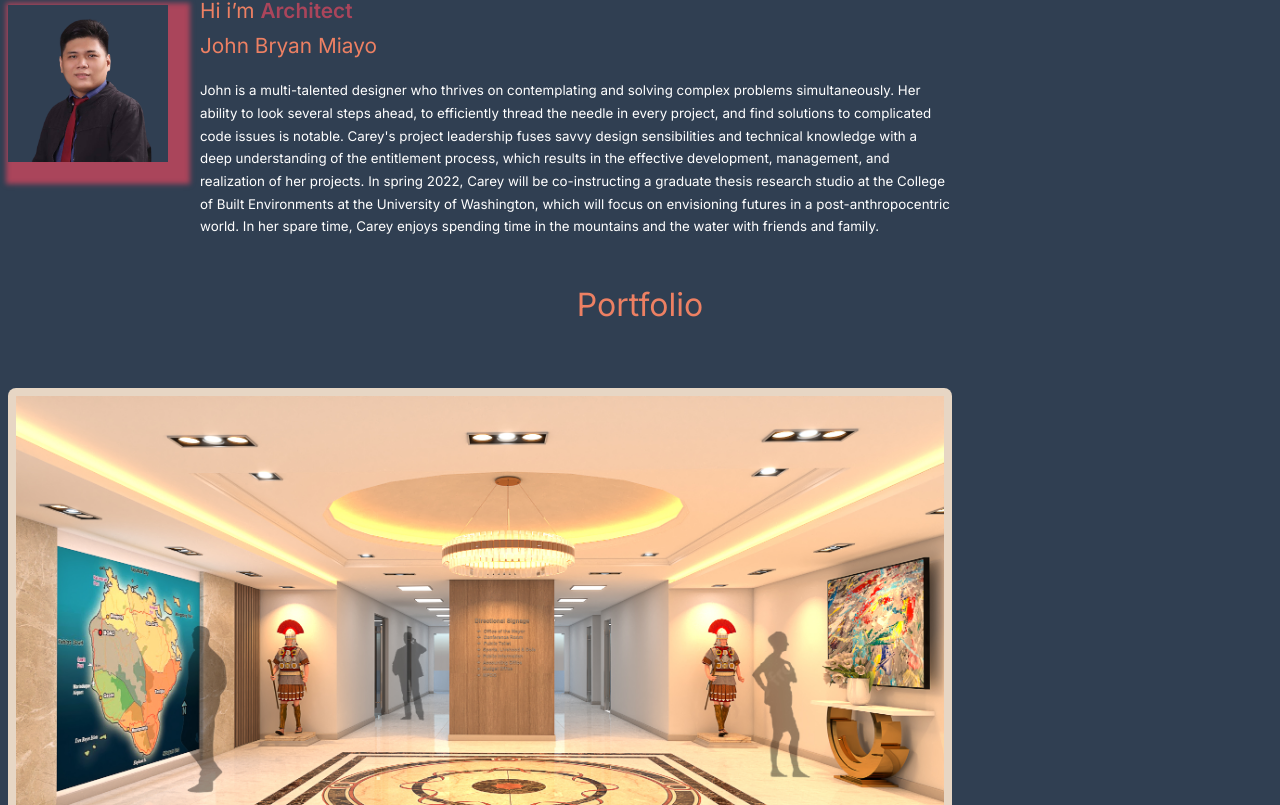
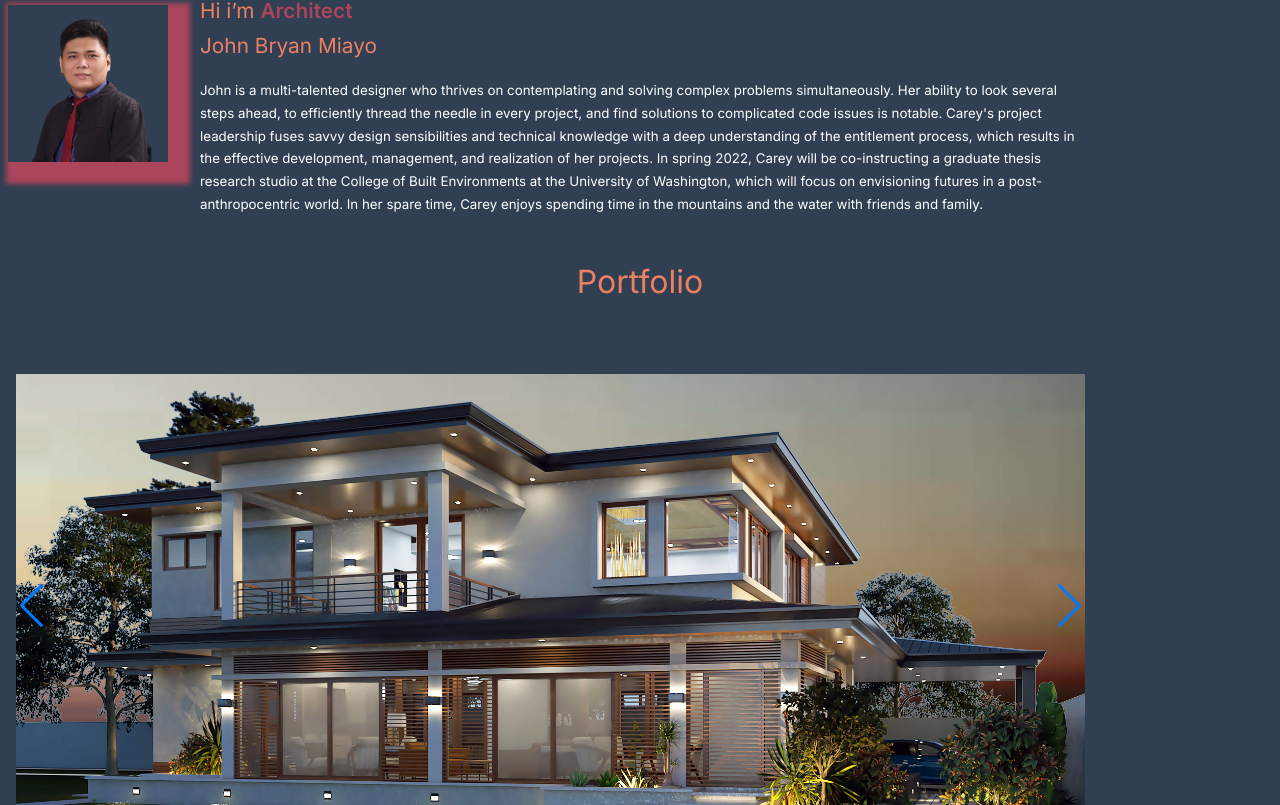
Before and after one commit to jamesmiayo/portfolio_johnbryan, a React (Create React App) app: page / in a window 1280 px wide. Shown: the part 1995-2800 px from the top of the page. Built offline with nearby package versions, Linux system fonts and the light colour scheme; the HTML template or start-up script is replaced by a standard one.

Commit message:
update portf

```diff
--- a/package.json
+++ b/package.json
@@ -12,6 +12,7 @@
     "react-dom": "^18.2.0",
     "react-icons": "^4.12.0",
     "react-scripts": "5.0.1",
+    "swiper": "^11.0.4",
     "web-vitals": "^2.1.4"
   },
   "scripts": {
--- a/src/frames/contact/contact.css
+++ b/src/frames/contact/contact.css
@@ -6,15 +6,16 @@
   position: relative;
 }
 
-form {
+.mail__container form {
   display: flex;
   flex-direction: column;
   gap: 0.5rem;
-  align-content: center;
+  padding: 0 4rem;
 }
+
 #contact > h2 {
   border-bottom: 2px dotted;
-  margin: 0 2rem;
+  margin: 2rem 2rem;
   padding-bottom: 0.2rem;
 }
 
@@ -36,7 +37,7 @@ form {
   padding: 14px 28px;
   font-size: 16px;
   cursor: pointer;
-  width: 160px;
+  width: 8rem;
   align-self: center;
   border-radius: 0.5rem;
   margin: 0.5rem;
@@ -76,6 +77,45 @@ button:hover {
 ::placeholder {
   color: var(--color-red);
   padding-left: 1rem;
+  padding-top: 0.3rem;
   font-size: 0.8rem;
   font-family: 'Inter', sans-serif;
 }
+
+/* ==================MEDIA QUERIES (smartphones - small devices) =========================== */
+
+@media screen and (min-width: 480px) {
+  .container {
+    width: var(--container-width-sm);
+  }
+
+  .mail__container form {
+    gap: 0.5rem;
+    padding: 0 5rem;
+  }
+}
+
+/* ==================MEDIA QUERIES (tablets - medium devices) =========================== */
+
+@media screen and (min-width: 1024px) {
+  .container {
+    width: var(--container-width-md);
+  }
+
+  .mail__container form {
+    gap: 0.5rem;
+    padding: 0 10rem;
+  }
+}
+
+/* ==================MEDIA QUERIES (desktop - large devices) =========================== */
+
+@media screen and (min-width: 1680px) {
+  .container {
+    width: var(--container-width-lg);
+  }
+  .mail__container form {
+    gap: 0.5rem;
+    padding: 0 20rem;
+  }
+}
--- a/src/frames/portfolio/Portfolio.jsx
+++ b/src/frames/portfolio/Portfolio.jsx
@@ -1,6 +1,21 @@
 import React from 'react';
 import './portfolio.css';
-import img_portf1 from '../../images/img3.jpg';
+import img_portf1 from '../../images/img1.jpg';
+import img_portf2 from '../../images/img2.jpg';
+import img_portf3 from '../../images/img3.jpg';
+
+// Import Swiper React components
+import { Swiper, SwiperSlide } from 'swiper/react';
+
+// Import Swiper styles
+import 'swiper/css';
+import 'swiper/css/pagination';
+import 'swiper/css/navigation';
+
+import './styles.css';
+
+// import required modules
+import { Autoplay, Pagination, Navigation } from 'swiper/modules';
 
 const Portfolio = () => {
   return (
@@ -8,30 +23,45 @@ const Portfolio = () => {
       <h2>Portfolio</h2>
       <div className="container container__portfolio">
         <div className="card__portfolio">
-          <img src={img_portf1} alt="img_portf1" className="img__portfolio" />
-          <div className="portfolio__details">
-            <div className="portfolio__info">
-              <h6>
-                Lorem Ipsum is simply dummy text of the printing and typesetting
-                industry. Lorem Ipsum has been the industry's standard dummy
-                text ever since the 1500s, when an unknown printer took a galley
-                of type and scrambled it to
-              </h6>
-            </div>
-            <div className="info__detail">
-              <small className="text-detail">
-                <br />
-                Lorem Ipsum is simply dummy text of the printing and typesetting
-                industry. Lorem Ipsum has been the industry's standard dummy
-                text ever since the 1500s, when an unknown printer took a galley
-                of type and scrambled it to make a type specimen book. It has
-                survived not only five centuries, but also the leap into
-                electronic typesetting, remaining essentially unchanged. It was
-                popularised in the 1960s with the release of Letraset sheets
-                containing Lorem
-              </small>
-            </div>
-          </div>
+          <Swiper
+            spaceBetween={30}
+            centeredSlides={true}
+            autoplay={{
+              delay: 5500,
+              disableOnInteraction: false,
+            }}
+            pagination={{
+              clickable: true,
+            }}
+            navigation={true}
+            modules={[Autoplay, Pagination, Navigation]}
+            className="mySwiper"
+          >
+            <SwiperSlide>
+              <img
+                src={img_portf1}
+                alt="img_portf1"
+                className="img__portfolio"
+              />
+              <h2>Project 1</h2>
+            </SwiperSlide>
+            <SwiperSlide>
+              <img
+                src={img_portf2}
+                alt="img_portf2"
+                className="img__portfolio"
+              />
+              <h2>Project 2</h2>
+            </SwiperSlide>
+            <SwiperSlide>
+              <img
+                src={img_portf3}
+                alt="img_portf3"
+                className="img__portfolio"
+              />
+              <h2>Project 3</h2>
+            </SwiperSlide>
+          </Swiper>
         </div>
       </div>
     </section>
--- a/src/frames/portfolio/portfolio.css
+++ b/src/frames/portfolio/portfolio.css
@@ -8,7 +8,7 @@
 .card__portfolio {
   display: flex;
   flex-direction: column;
-  background-color: var(--color-lightbrown);
+
   border-radius: 0.5rem;
 }
 
@@ -20,7 +20,7 @@
 }
 
 .img__portfolio {
-  height: 100%;
+  height: 30rem;
   width: 100%;
   padding: 0.5rem 0.5rem 1rem;
 }
@@ -30,3 +30,27 @@
   text-align: left;
   font-size: 0.7rem;
 }
+
+/* ==================MEDIA QUERIES (smartphones - small devices) =========================== */
+
+@media screen and (max-width: 767px) {
+  /* .container {
+    width: var(--container-width-sm);
+  } */
+}
+
+/* ==================MEDIA QUERIES (tablets - medium devices) =========================== */
+
+@media screen and (min-width: 768px) and (max-width: 1023px) {
+  /* .container {
+    width: var(--container-width-md);
+  } */
+}
+
+/* ==================MEDIA QUERIES (desktop - large devices) =========================== */
+
+@media screen and (min-width: 1024px) {
+  /* .container {
+    width: var(--container-width-lg);
+  } */
+}
--- /dev/null
+++ b/src/frames/portfolio/styles.css
@@ -0,0 +1,37 @@
+.swiper {
+  width: 100%;
+  height: 100%;
+}
+
+.swiper-slide {
+  text-align: center;
+  font-size: 18px;
+  background: var(--color-darkcolor);
+
+  /* Center slide text vertically */
+  display: flex;
+  flex-direction: column;
+  justify-content: center;
+  align-items: center;
+  border-radius: 0.5rem;
+}
+
+.swiper-slide img {
+  display: block;
+  width: 100%;
+  height: 30rem;
+  object-fit: cover;
+}
+
+.card__portfolio h2 {
+  color: var(--color-red);
+  font-weight: 100;
+}
+
+.swiper-button-prev {
+  top: 240px;
+}
+
+.swiper-button-next {
+  top: 240px;
+}
--- a/src/index.css
+++ b/src/index.css
@@ -26,7 +26,7 @@
 
   --transition: all 400ms ease;
 
-  --container-width-lg: 75%;
+  --container-width-lg: 70%;
   --container-width-md: 86%;
   --container-width-sm: 100%;
 }
```
Also changed, not shown: 1 other file (tests, documents, lock files or other folders).
